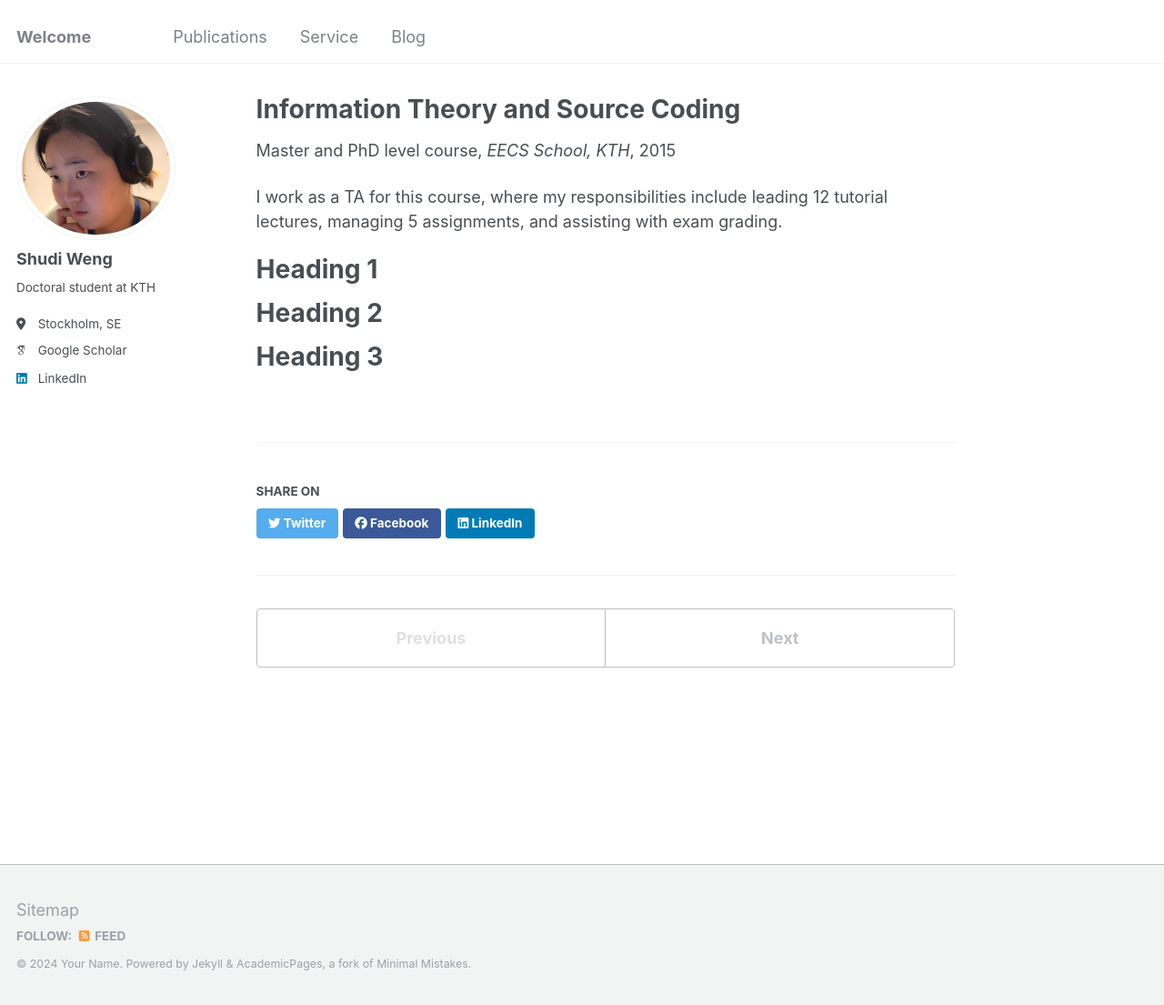
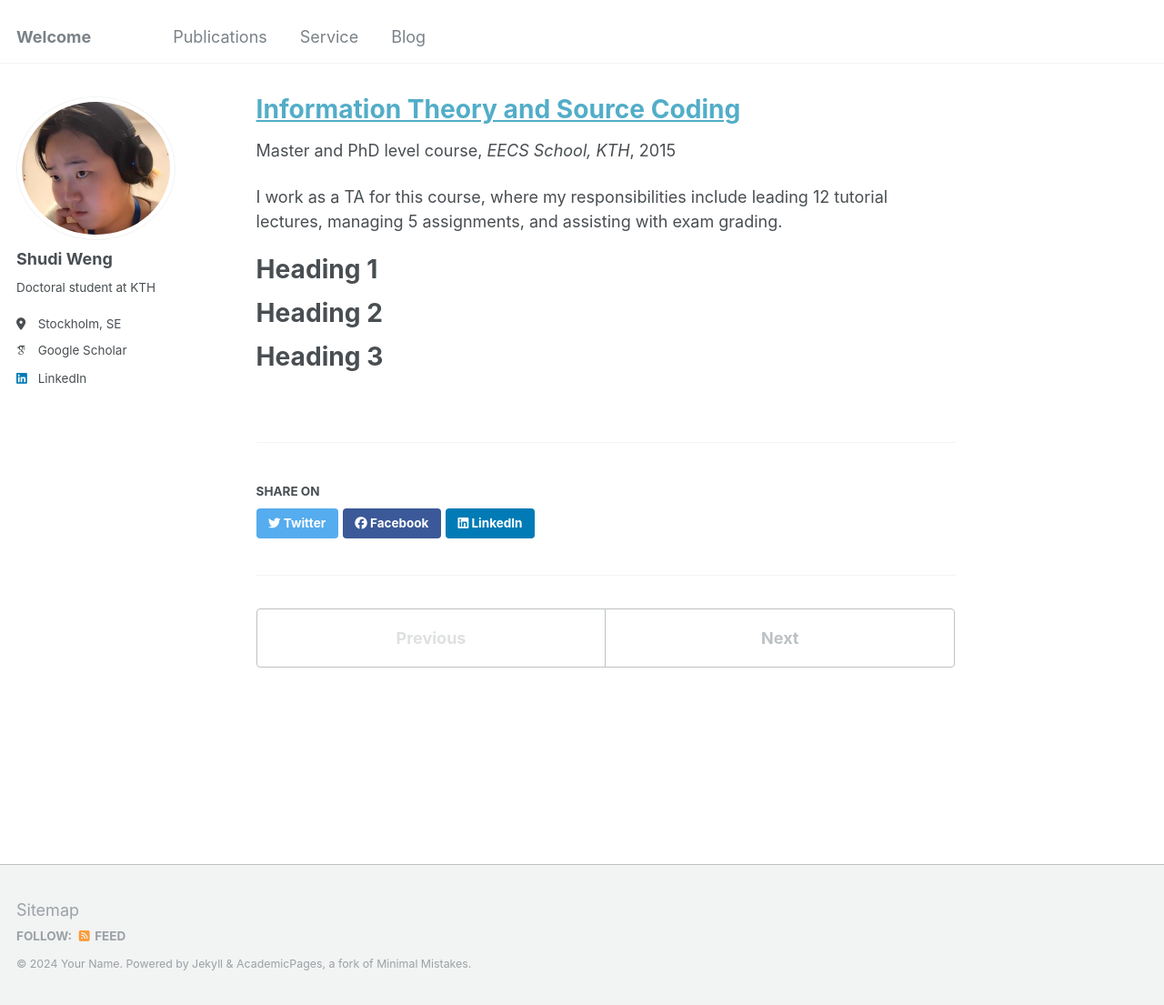
Before and after one commit to shudi3/shudiweng.github.io, a Jekyll site: the page built from _teaching/2014-spring-teaching-1.md, in a window 1280 px wide and 1105 px high. Shown: the whole window at 91% size. Built offline with Jekyll 4.4.1, drawn with Linux system fonts in a browser that asks for light colours; some web fonts are replaced.

```diff
--- a/_teaching/2014-spring-teaching-1.md
+++ b/_teaching/2014-spring-teaching-1.md
@@ -1,8 +1,8 @@
 ---
-title: "Information Theory and Source Coding"
+title: "[Information Theory and Source Coding](https://www.kth.se/student/kurser/kurs/EQ2845?l=en)"
 collection: teaching
 type: "Master and PhD level course"
-permalink: https://www.kth.se/student/kurser/kurs/EQ2845?l=en
+permalink:
 venue: "EECS School, KTH"
 date: 2015-01-01
 location: "Stockholm, SE"
```
